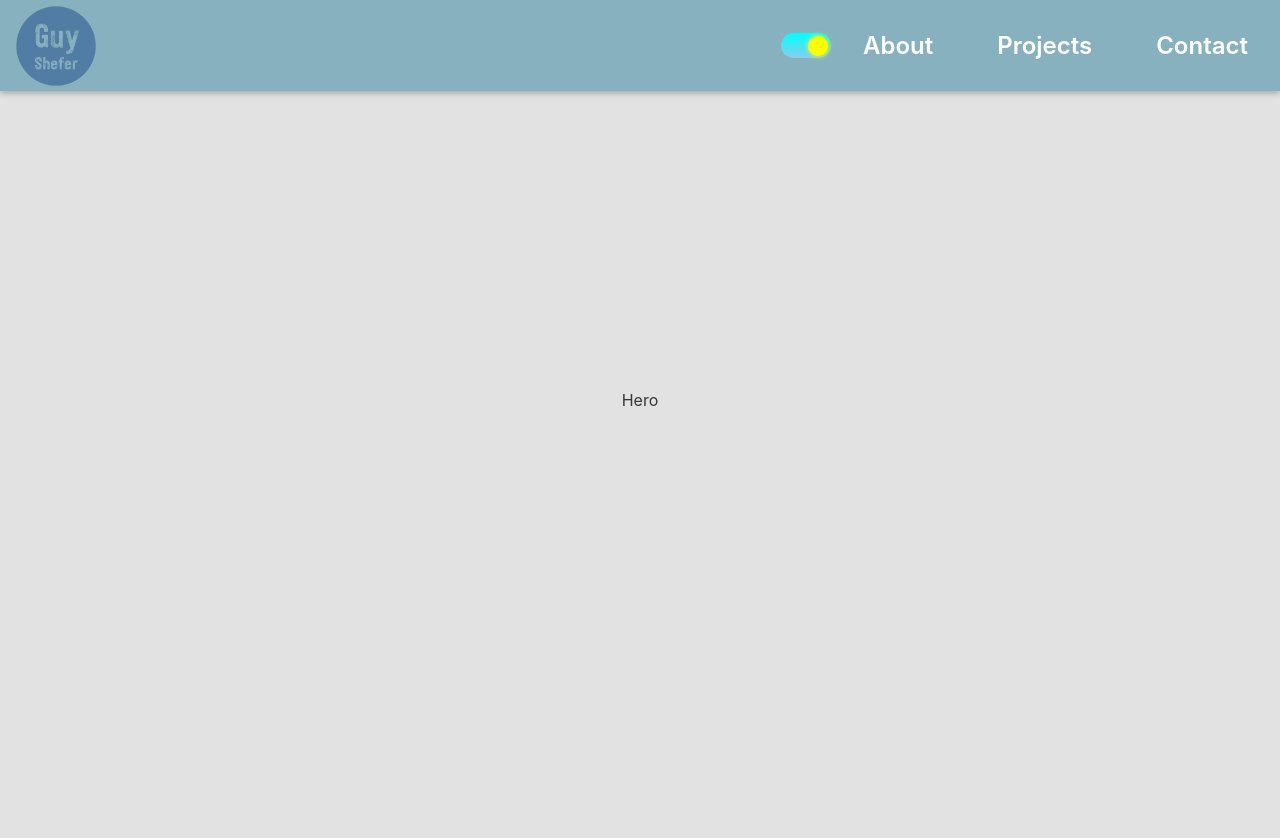
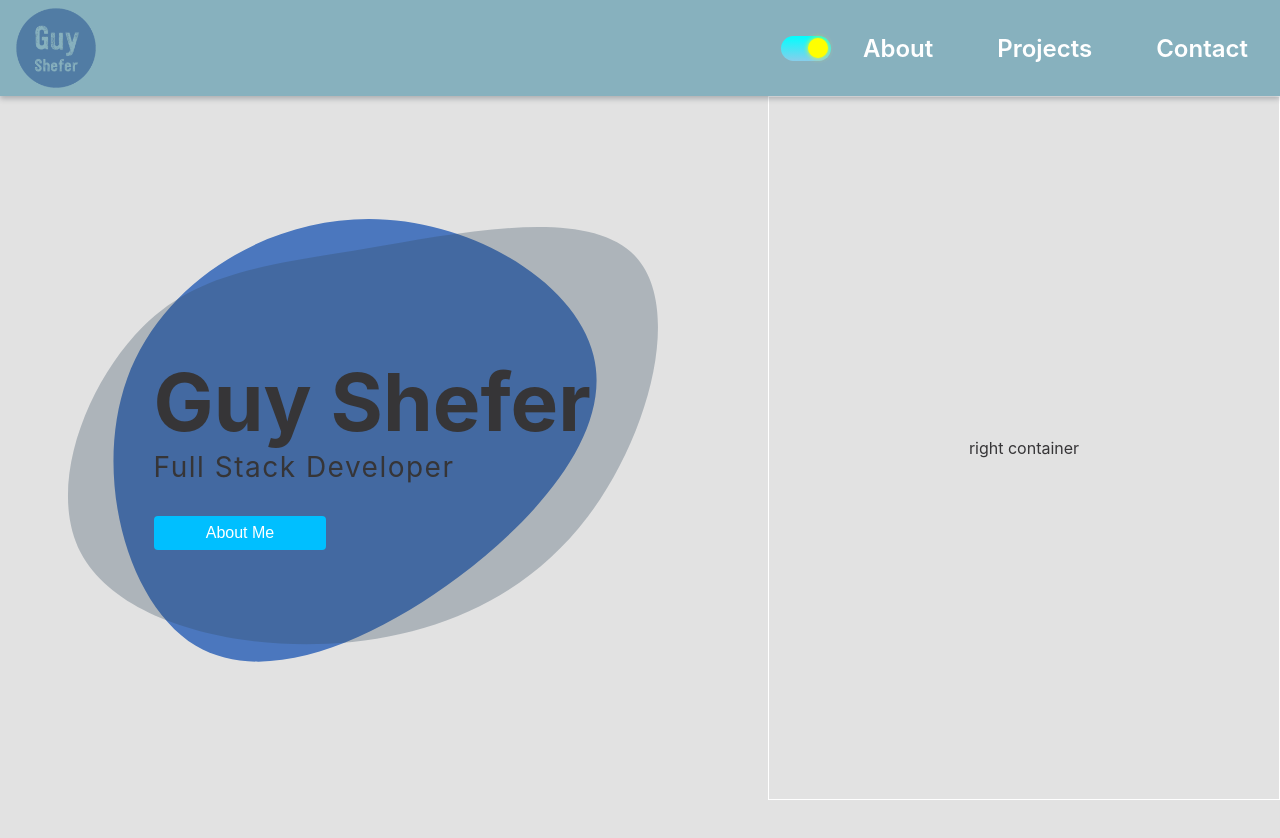
Before and after one commit to GuyShefer/Portfolio-tsx, a React (Create React App) app: page / in a window 1280 px wide. Shown: the top 838 px of the page. Before the commit the page ends 800 px from the top, so only its background shows below. Built offline with nearby package versions, Linux system fonts and the light colour scheme.

Commit message:
create hero template + blob

```diff
--- a/src/components/header/StyledHeader.tsx
+++ b/src/components/header/StyledHeader.tsx
@@ -11,6 +11,7 @@ export const StyledHeader = styled.header`
     width: 100%;
     position: fixed;
     z-index: 10;
+    height: 12vh;
 `;
 
 export const HeaderLogo = styled(Link)`
--- a/src/pages/hero/index.tsx
+++ b/src/pages/hero/index.tsx
@@ -7,13 +7,113 @@ const HeroContainer = styled.div`
     align-items: center;
     justify-content: center;
     height: 100vh;
+    padding-top: 12vh;
 `;
 
+const BlobContainerTop = styled.div`
+    width: 100%;
+    position: absolute;
+    z-index: 5;
+`;
+
+const BlobContainerBottom = styled.div`
+    width: 120%;
+    position: absolute;
+`;
+
+const LeftHeroContainer = styled.div`
+    width: 60%;
+    height: 100%;
+    position: relative;
+    height: '350px';
+    display: flex;
+    align-items: center;
+`;
+const RightHeroContainer = styled.div`
+    border: 1px solid #fff;
+    width: 40%;
+    height: 100%;
+    display: flex;
+    align-items: center;
+    justify-content: center;
+`;
+
+const ContentContainer = styled.div`
+    position: absolute;
+    width: 75%;
+    height: 27%;
+    left: 20%;
+    z-index: 10;
+    display: flex;
+    flex-direction: column;
+    justify-content: space-between;
+`;
+
+const HeroTitle = styled.h1`
+    font-size: 5em;
+
+    @media (max-width: 1000px) {
+        font-size: 3em;
+    }
+`;
+
+const HeroSecondTitle = styled.h2`
+    font-size: 1.75em;
+    font-weight: 400;
+    letter-spacing: 1.5px;
+
+    @media (max-width: 1000px) {
+        font-size: 1.25em;
+    }
+`;
+
+const Button = styled.button`
+    color: #fff;
+    font-size: 1em;
+    width: 30%;
+	background: rgb(0,191,255);
+    margin-top: 2em;
+	padding: 0.5em 1em;
+	border-radius: 4px;
+	border: none;
+	transition: all 0.4s ease 0s;
+    cursor: pointer;
+
+    &:hover {
+        background: rgba(34, 49, 63, 1);
+        letter-spacing: 1px;
+        -webkit-box-shadow: 0px 5px 40px -10px rgba(0,0,0,0.57);
+        -moz-box-shadow: 0px 5px 40px -10px rgba(0,0,0,0.57);
+        box-shadow: 5px 40px -10px rgba(0,0,0,0.57);
+        transition: all 0.4s ease 0s;
+    }
+`;
 
 const Hero = () => {
     return (
         <HeroContainer>
-            Hero
+            <LeftHeroContainer>
+                <BlobContainerBottom>
+                    <svg viewBox="0 0 200 200" xmlns="http://www.w3.org/2000/svg">
+                        <path fill="rgba(75, 119, 190, 1)" d="M52.4,-14.6C59.9,6.2,52.6,34.3,37.5,43.4C22.3,52.4,-0.7,42.5,-19.5,28.5C-38.2,14.4,-52.8,-3.7,-48.8,-19.6C-44.9,-35.5,-22.4,-49.2,0,-49.2C22.4,-49.2,44.8,-35.5,52.4,-14.6Z" transform="translate(80 100) scale(-1, 1)" />
+                    </svg>
+                </BlobContainerBottom>
+                <BlobContainerTop>
+                    <svg viewBox="0 0 160 200" xmlns="http://www.w3.org/2000/svg">
+                        <path fill="rgba(52, 73, 94, 0.3)" d="M62.4,-29.5C72.2,-19,65.5,7.5,52.4,24.8C39.3,42.1,19.6,50.2,-1.7,51.2C-23,52.2,-46,46,-53.2,32.2C-60.4,18.3,-51.8,-3.3,-40.3,-14.8C-28.8,-26.3,-14.4,-27.7,6,-31.1C26.3,-34.5,52.6,-40,62.4,-29.5Z" transform="translate(70 90)" />
+                    </svg>
+                </BlobContainerTop>
+                <ContentContainer>
+                    <HeroTitle>Guy Shefer</HeroTitle>
+                    <HeroSecondTitle>Full Stack Developer</HeroSecondTitle>
+                    <Button>About Me</Button>
+                </ContentContainer>
+            </LeftHeroContainer>
+
+            <RightHeroContainer>
+                right container
+            </RightHeroContainer>
+
         </HeroContainer>
     )
 }
--- a/src/utils/themes.ts
+++ b/src/utils/themes.ts
@@ -9,7 +9,7 @@ export const lightTheme = {
 }
 
 export const darkTheme = {
-    body: '#363537',
+    body: 'rgba(0, 0, 25, 1)',
     text: '#FAFAFA',
     header: 'rgba(44, 62, 80, 1)',
     navHover: 'rgba(197, 239, 247, 1)',
```
